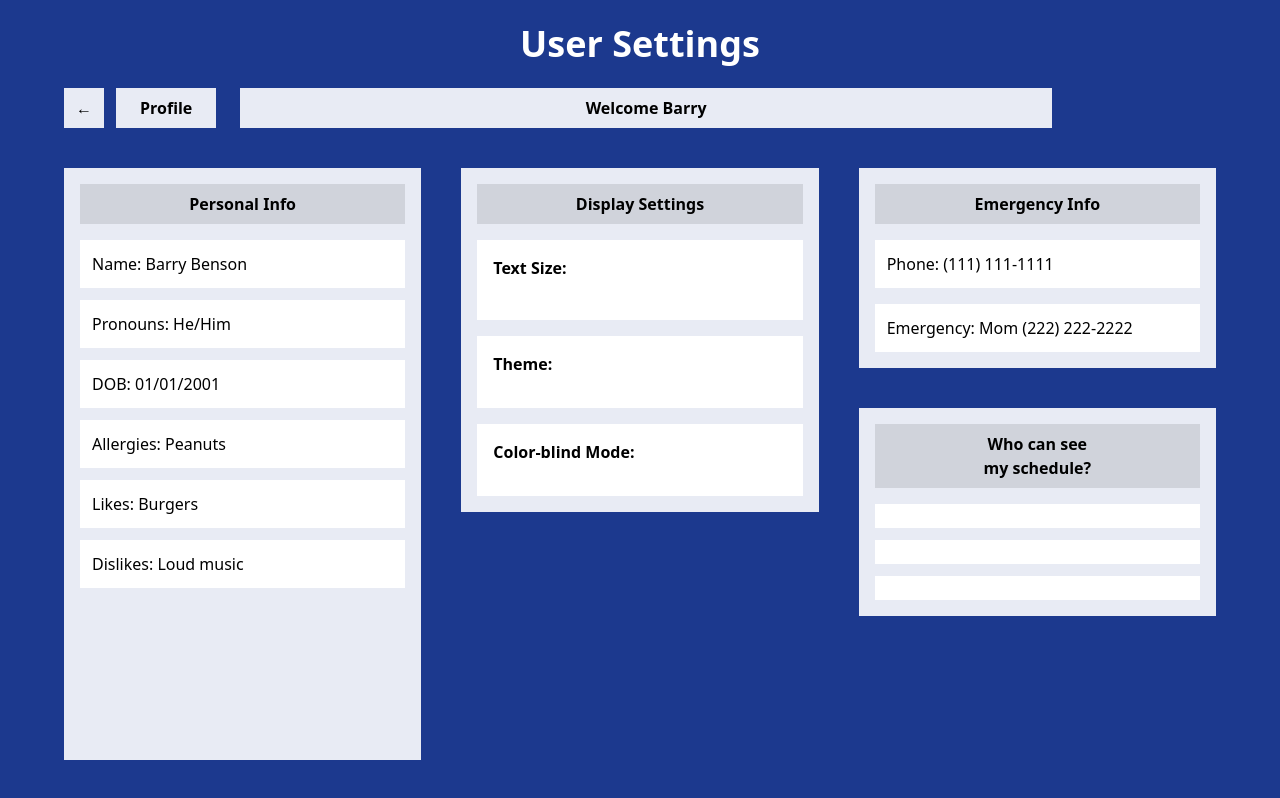
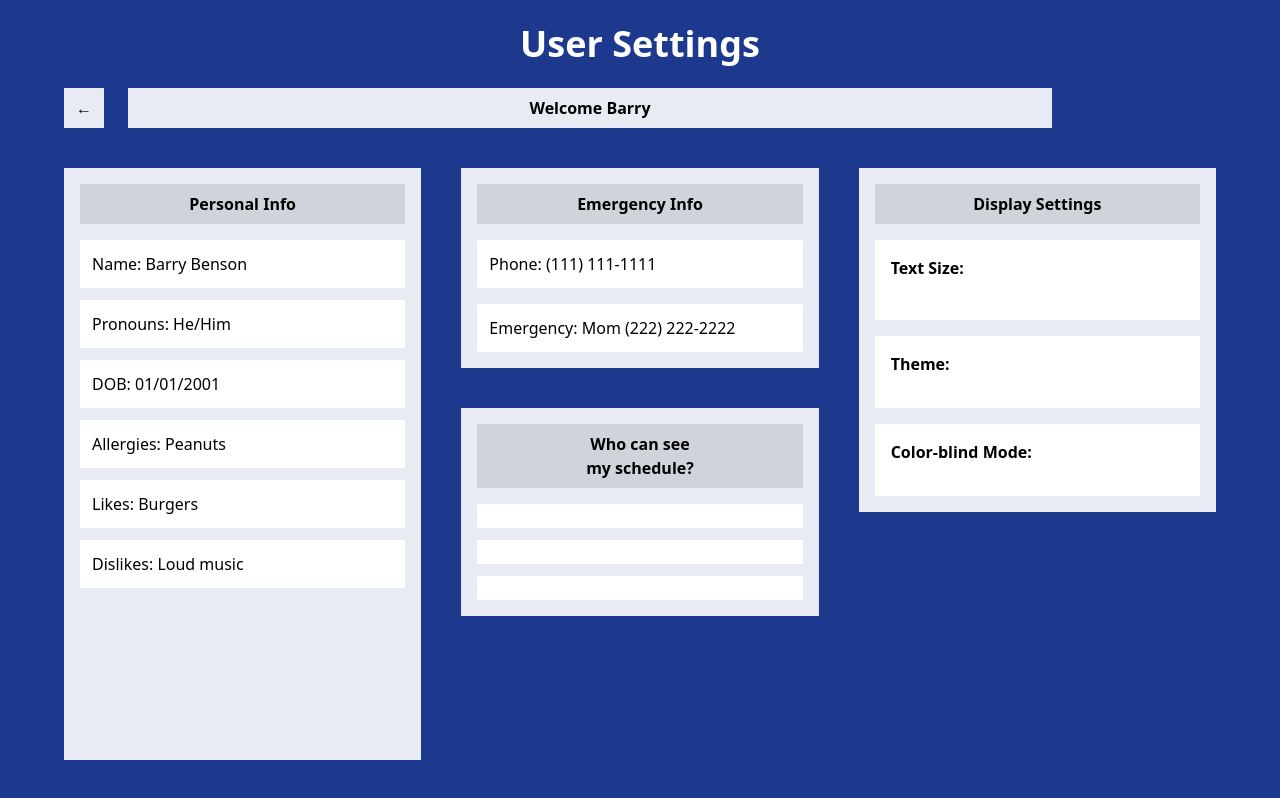
Before and after one commit to The-Landlords/Room8, a React (Vite) app in the folder packages/react-frontend/: page /settings in a window 1280 px wide. Built offline with nearby package versions, Linux system fonts and the light colour scheme.

Commit message:
Correct the column alignment

```diff
--- a/packages/react-frontend/src/userSetting.tsx
+++ b/packages/react-frontend/src/userSetting.tsx
@@ -19,14 +19,11 @@ export default function UserSetting() {
 					<div className="flex items-center gap-3">
 						<button
 							type="button"
-							onClick={() => navigate("/")} // change to "/home" if that's your route
+							onClick={() => navigate("/")}
 							className="bg-white/90 h-10 w-10 flex items-center justify-center font-bold hover:bg-purple-600"
 						>
 							←
 						</button>
-						<div className="bg-white/90 h-10 px-6 flex items-center justify-center font-semibold">
-							Profile
-						</div>
 					</div>
 
 					{/* center welcome */}
@@ -34,7 +31,7 @@ export default function UserSetting() {
 						Welcome Barry
 					</div>
 
-					{/* right spacer (figma has empty space) */}
+					{/* right spacer */}
 					<div className="w-[140px]" />
 				</div>
 			</div>
@@ -43,7 +40,7 @@ export default function UserSetting() {
 			<main className="flex-1 flex justify-center px-6 py-10">
 				<div className="w-full max-w-6xl grid grid-cols-1 md:grid-cols-3 gap-10">
 					{/* LEFT COLUMN */}
-					<div className="bg-white/90 p-4">
+					<div className="bg-white/90 p-4 md:order-1">
 						<div className="bg-black/10 text-center font-bold py-2 mb-4">
 							Personal Info
 						</div>
@@ -65,8 +62,8 @@ export default function UserSetting() {
 						</div>
 					</div>
 
-					{/* MIDDLE COLUMN */}
-					<div className="flex flex-col gap-6">
+					{/* RIGHT COLUMN */}
+					<div className="flex flex-col gap-6 md:order-3">
 						<div className="bg-white/90 p-4">
 							<div className="bg-black/10 text-center font-bold py-2 mb-4">
 								Display Settings
@@ -103,8 +100,8 @@ export default function UserSetting() {
 						</div>
 					</div>
 
-					{/* RIGHT COLUMN */}
-					<div className="flex flex-col gap-10">
+					{/* MIDDLE COLUMN */}
+					<div className="flex flex-col gap-10 md:order-2">
 						<div className="bg-white/90 p-4">
 							<div className="bg-black/10 text-center font-bold py-2 mb-4">
 								Emergency Info
```
